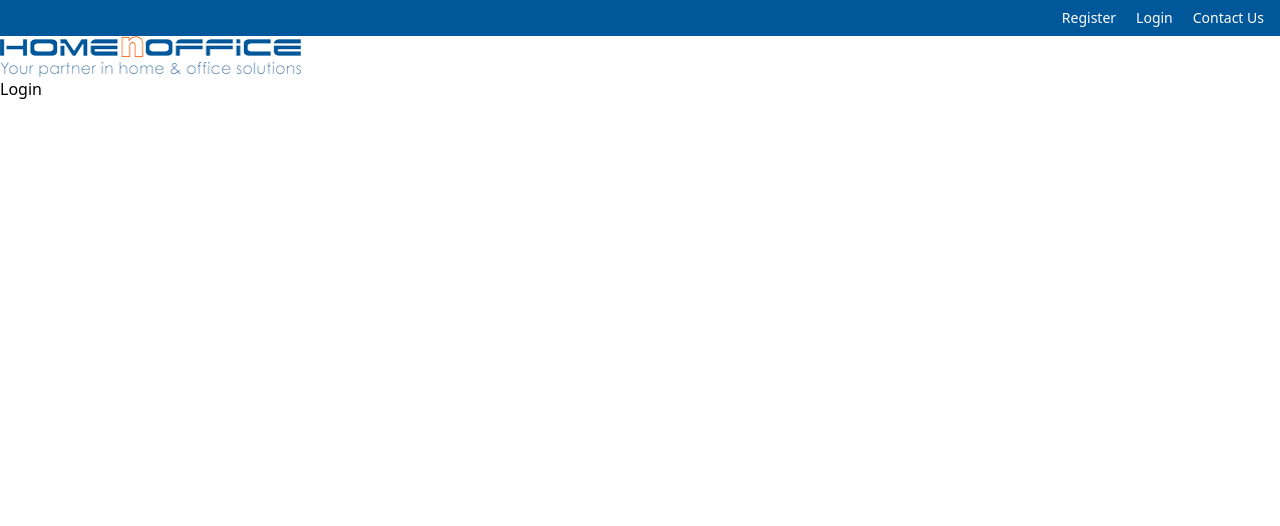
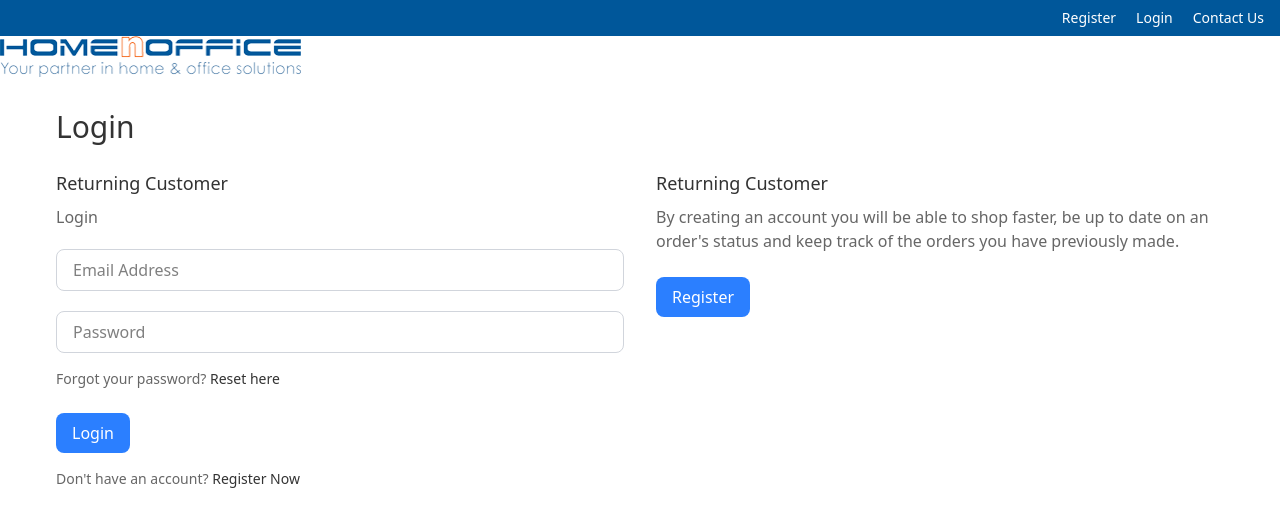
Before and after one commit to Sirenko1998T/youOffice, a Vue app: page /login in a window 1280 px wide. Shown: the top 526 px of the page. Built offline with nearby package versions, Linux system fonts and the light colour scheme.

Commit message:
create login page

```diff
--- /dev/null
+++ b/src/components/button.jsx
@@ -0,0 +1,11 @@
+import React from "react";
+export default function Button({ label, onClick }) {
+   return (
+      <button
+         onClick={onClick}
+         className="px-4 py-2 bg-blue-500 text-white rounded-lg hover:bg-blue-600 transition duration-200 focus:outline-none focus:ring-2 focus:ring-blue-500"
+      >
+         {label}
+      </button>
+   );
+}
--- a/src/pages/login.jsx
+++ b/src/pages/login.jsx
@@ -1,8 +1,65 @@
 import React from "react";
+import { Link } from 'react-router-dom';
+import Button from "../components/button";
+import Input from "../components/input";
+
 export default function Login() {
    return (
-      <div>
-         <h1>Login</h1>
+      <div className="container mx-auto px-4 py-8 max-w-[1200px]">
+
+         <h1 className="text-2xl md:text-3xl font-normal text-[#333] mb-6">Login</h1>
+
+         <div className="flex flex-col md:flex-row gap-8">
+
+            <div className="md:w-1/2">
+               <div className="mb-6">
+                  <h3 className="text-lg font-medium text-[#333] mb-2">Returning Customer</h3>
+                  <p className="text-[#666] mb-4">Login</p>
+
+                  <Input
+                     type="text"
+                     placeholder="Email Address"
+                     className="w-full px-3 py-2 border border-[#ddd] rounded-none mb-4 focus:outline-none focus:border-[#333]"
+                  />
+
+                  <Input
+                     type="password"
+                     placeholder="Password"
+                     className="w-full px-3 py-2 border border-[#ddd] rounded-none mb-2 focus:outline-none focus:border-[#333]"
+                  />
+
+                  <p className="text-sm text-[#666] mb-6">
+                     Forgot your password? <Link to="/reset" className="text-[#333] hover:underline">Reset here</Link>
+                  </p>
+
+                  <Button
+                     label="Login"
+                     className="w-full bg-[#333] text-white py-3 px-4 rounded-none hover:bg-[#555] transition-colors"
+                     onClick={() => { }}
+                  />
+
+                  <p className="text-sm text-[#666] mt-4">
+                     Don't have an account?{' '}
+                     <Link to="/register" className="text-[#333] font-medium hover:underline">Register Now</Link>
+                  </p>
+               </div>
+            </div>
+
+
+            <div className="md:w-1/2">
+               <h3 className="text-lg font-medium text-[#333] mb-2">Returning Customer</h3>
+               <p className="text-[#666] mb-6">
+                  By creating an account you will be able to shop faster, be up to date on an order's status and keep track of the orders you have previously made.
+               </p>
+
+               <Link to="/register">
+                  <Button
+                     label="Register"
+                     className="w-full bg-white text-[#333] py-3 px-4 border border-[#333] rounded-none hover:bg-[#f5f5f5] transition-colors"
+                  />
+               </Link>
+            </div>
+         </div>
       </div>
    )
 }
```
Also changed, not shown: src/components/authBlock.jsx (added).
